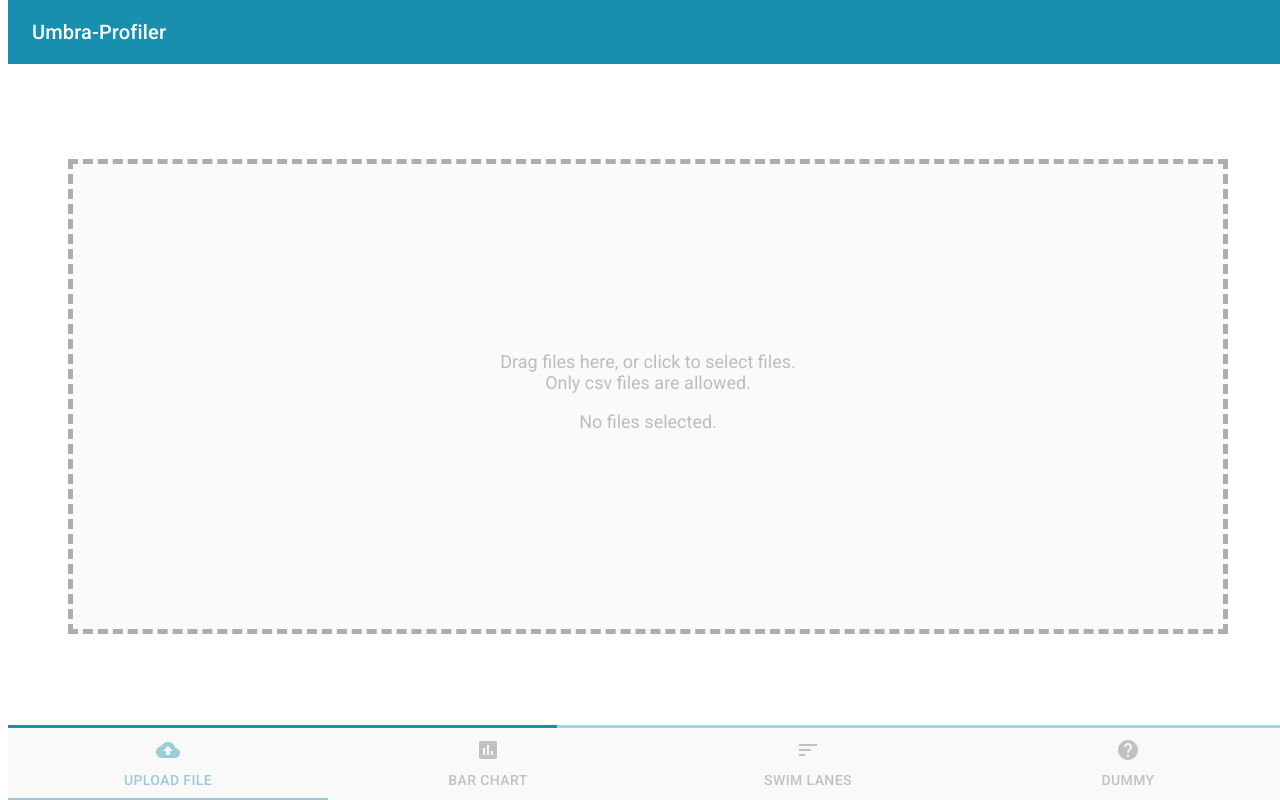
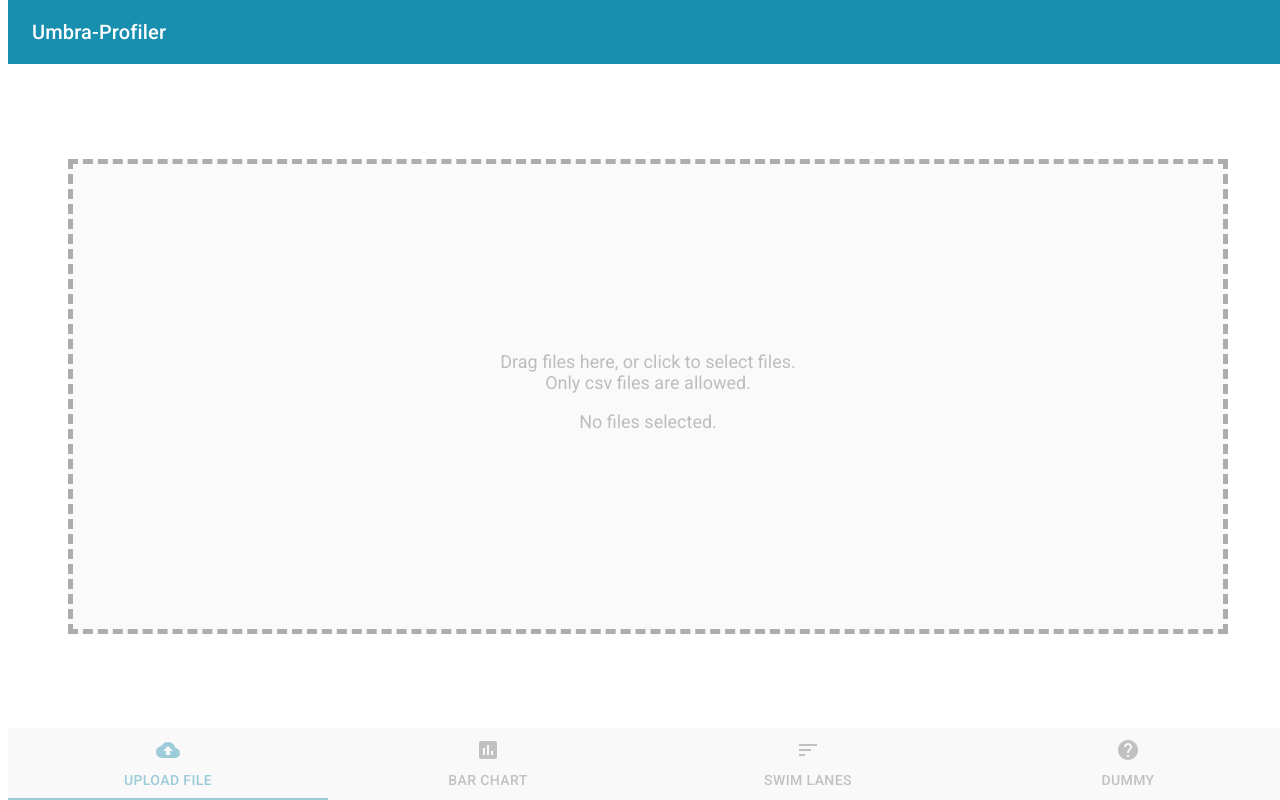
Before and after one commit to umbraperf/umbraperf, a React app: page /upload in a window 1280 px wide. Built offline with nearby package versions, Linux system fonts and the light colour scheme; the HTML template or start-up script is replaced by a standard one.

Commit message:
file uploader: store current file in app state

```diff
--- a/src/components/file_uploader.tsx
+++ b/src/components/file_uploader.tsx
@@ -15,6 +15,7 @@ interface Props {
     csvParsingFinished: boolean;
     resultLoading: boolean;
     result: Result | undefined;
+    setFile: (newFile: File) => void;
     setCsvParsingFinished: (newCsvParsingFinished: boolean) => void;
     setResultLoading: (newResultLoading: boolean) => void;
     setResetState: () => void;
@@ -39,9 +40,10 @@ class FileUploader extends React.Component<Props, State> {
     public receiveFileOnDrop(acceptedFiles: Array<File>): void {
         //console.log(dropEvent);
         if (acceptedFiles && acceptedFiles.length != 0 && acceptedFiles[0] != null) {
+            const file = acceptedFiles[0];
+            this.props.setFile(file);
             this.props.setCsvParsingFinished(false);
             this.props.setResultLoading(true);
-            const file = acceptedFiles[0];
             this.props.appContext.controller.registerFileAtWorker(file);
         }
     }
@@ -82,7 +84,7 @@ class FileUploader extends React.Component<Props, State> {
         return <div className={styles.dropzoneContainer}>
             {this.state.allowRedirect && <Redirect to={"/bar-chart"} />}
 
-            {!this.props.csvParsingFinished && <div className={styles.fileUploaderLinearProgressContainer}>
+            {(!this.props.csvParsingFinished && undefined !== this.props.file) && <div className={styles.fileUploaderLinearProgressContainer}>
                 <LinearProgress color="primary" />
             </div>}
 
@@ -125,6 +127,10 @@ const mapStateToProps = (state: model.AppState) => ({
 });
 
 const mapDispatchToProps = (dispatch: model.Dispatch) => ({
+    setFile: (newFile: File) => dispatch({
+        type: model.StateMutationType.SET_FILE,
+        data: newFile,
+    }),
     setCsvParsingFinished: (newCsvParsingFinished: boolean) => dispatch({
         type: model.StateMutationType.SET_CSVPARSINGFINISHED,
         data: newCsvParsingFinished,
```
